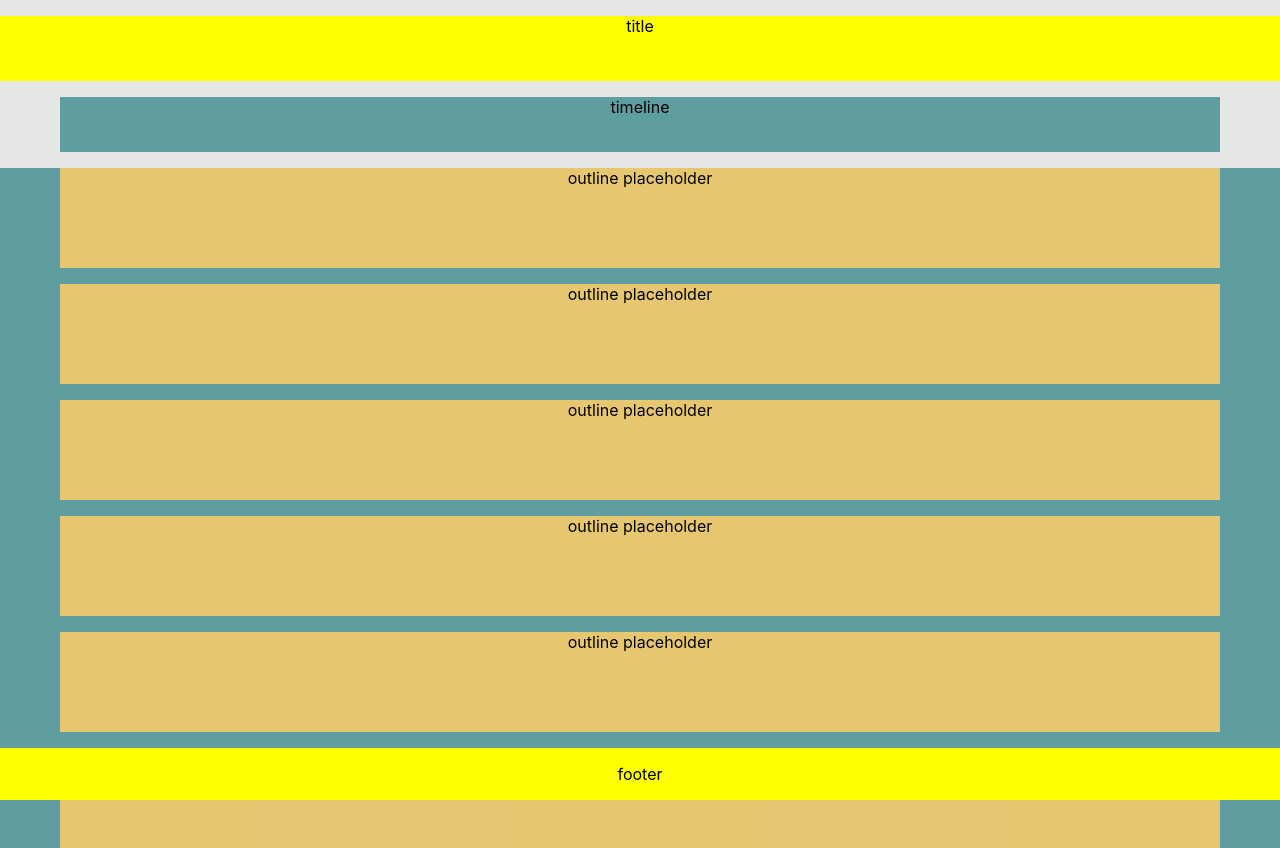
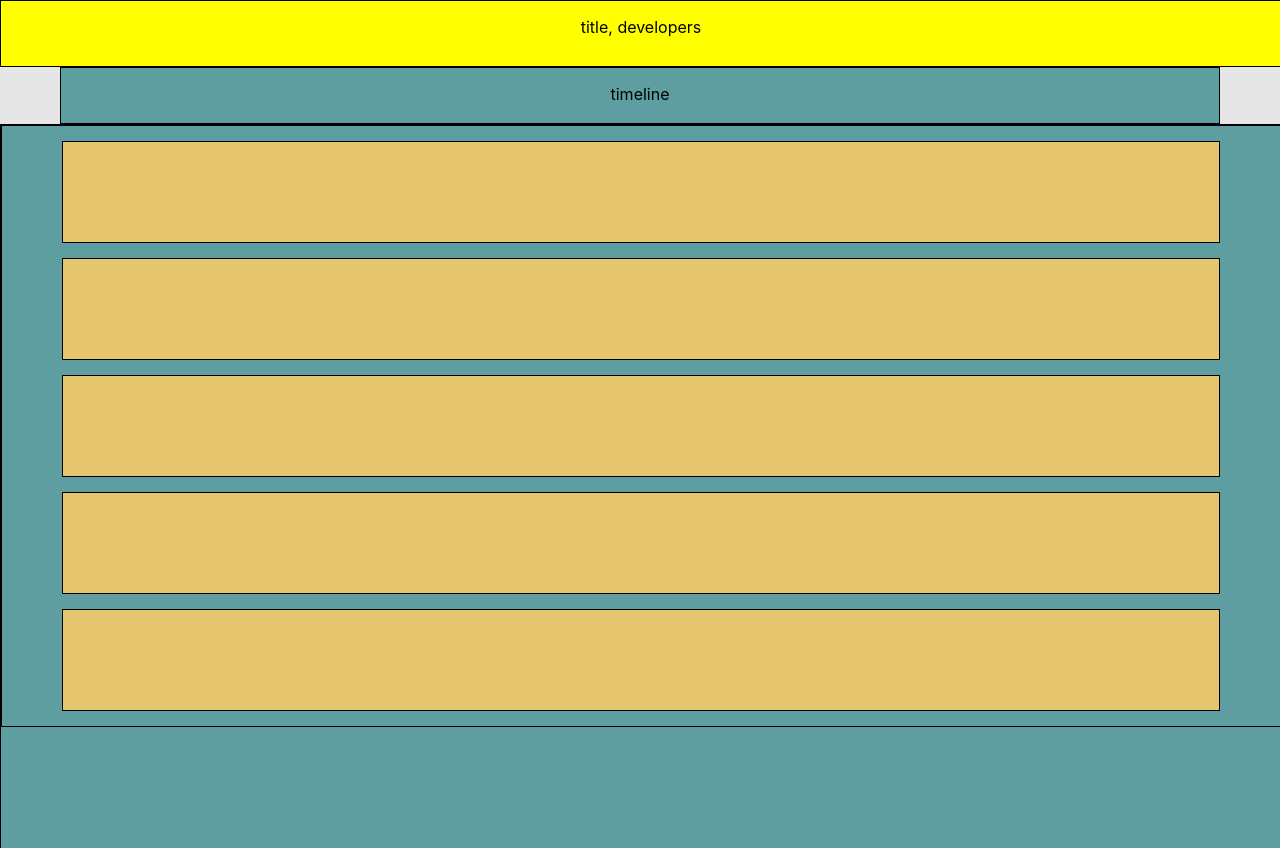
Before and after one commit to shromann/outline, a React (Create React App) app: page / in a window 1280 px wide. After the commit the page ends 800 px from the top, so only its background shows below. Built offline with nearby package versions, Linux system fonts and the light colour scheme.

Commit message:
Cleaned up the structure

```diff
--- a/public/index.html
+++ b/public/index.html
@@ -28,7 +28,8 @@
   <body style="background-color: rgb(230, 230, 230);">
     <noscript>Oh No :( You gotta enable JavaScript to use this :)</noscript>
     <div id = "title">
-      <p>title</p>
+      <p>title, developers</p>
+
     </div>
 
     <div id = "timeline">
@@ -38,9 +39,6 @@
     <div id = "all-outlines">
     </div>
 
-    <div  id = "footer">
-      <p>footer</p>
-    </div>
     <!--
       This HTML file is a template.
       If you open it directly in the browser, you will see an empty page.
--- a/src/App.css
+++ b/src/App.css
@@ -19,8 +19,9 @@ p{
 
 #all-outlines {
     background-color: cadetblue;
-    position: relative;
+    position: fixed;
     width: 100%;
+    height: 100%;
 }
 
 #outline {
@@ -28,12 +29,13 @@ p{
     position: relative;
     margin-left: 60px;
     margin-right: 60px;
+    margin-top: 15px;
+    margin-bottom: 15px;
     height: 100px;
 }
 
-#footer {
-    background-color: yellow;
-    position: fixed;
-    width: 100%;
-    bottom: 0;
+
+div {
+    border-style: solid;
+    border-width: 1px;
 }
--- a/src/App.js
+++ b/src/App.js
@@ -3,26 +3,17 @@ import React from 'react';
 
 function App() {
   return (
-    <div>
-      {/* <p>outline area</p> */}
+    <div id = "created-outlines">
       <div id = "outline">
-        <p>outline placeholder</p>
       </div>
       <div id = "outline">
-        <p>outline placeholder</p>
       </div>
       <div id = "outline">
-        <p>outline placeholder</p>
       </div>
       <div id = "outline">
-        <p>outline placeholder</p>
       </div>
       <div id = "outline">
-        <p>outline placeholder</p>
-      </div>
-      <div id = "outline">
-        <p>outline placeholder</p>
-      </div>
+    </div>
 
 
 
```
